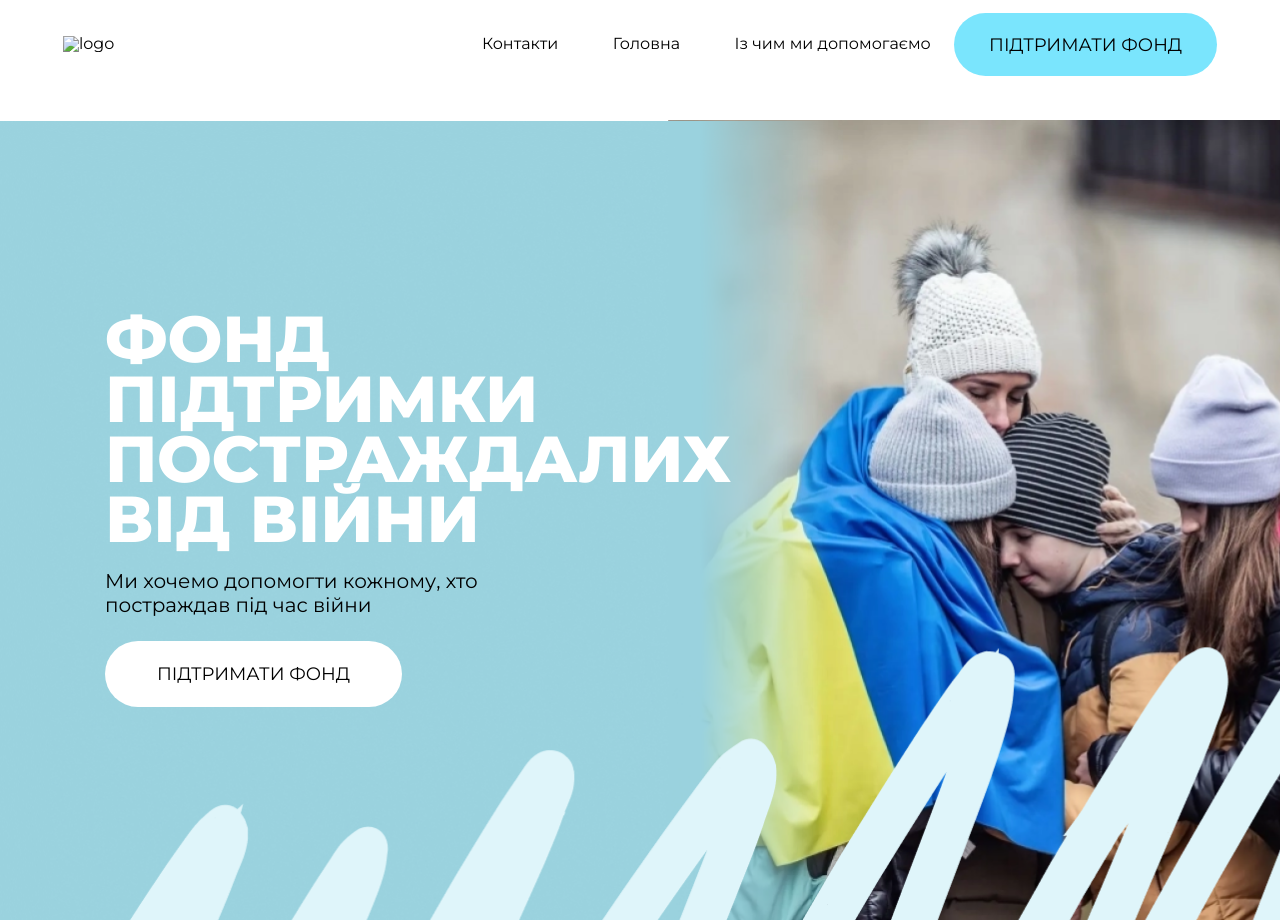
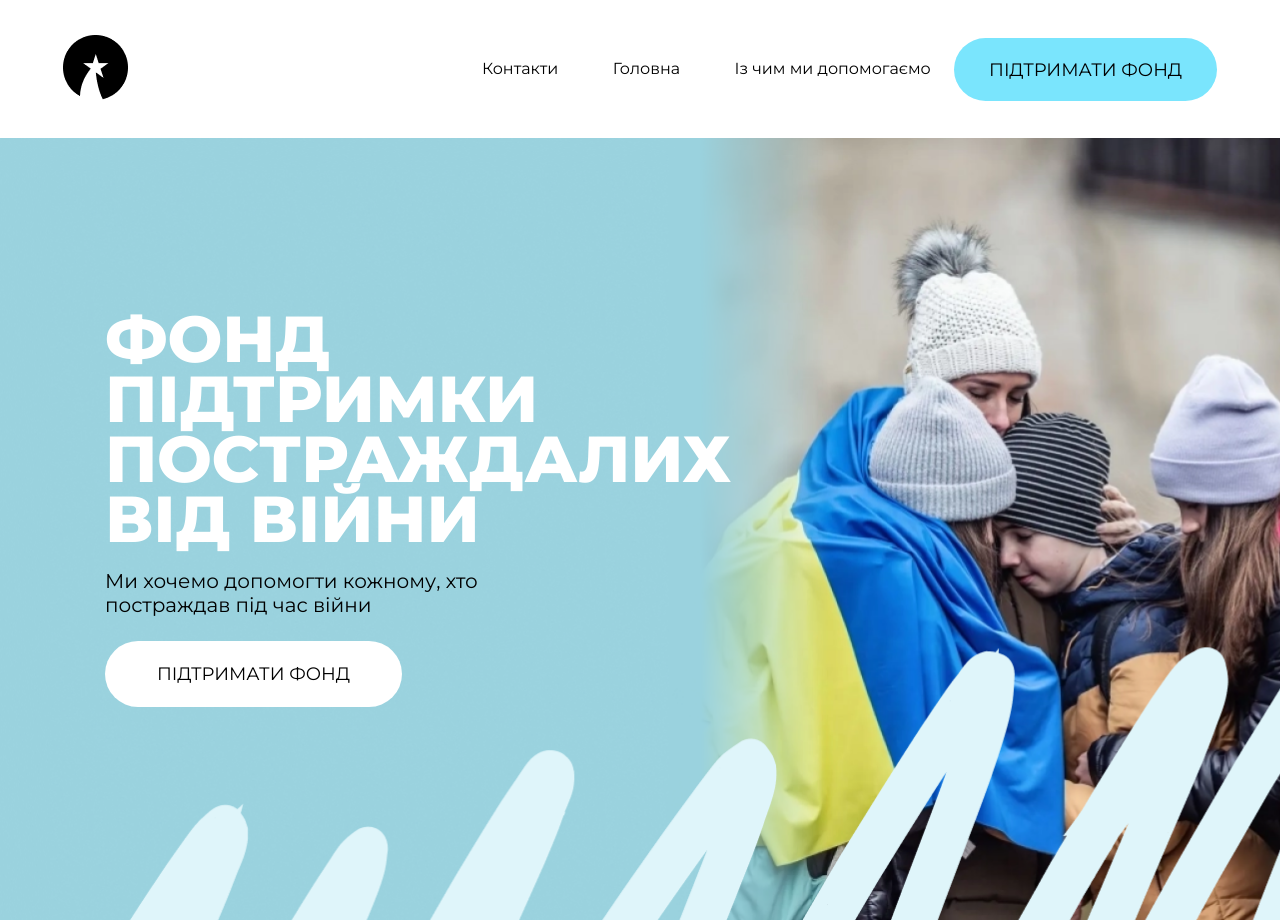
Before and after one commit to shrllwplaingoth/freshcode, a plain HTML site: page index.html in a window 1280 px wide. Shown: the top 920 px of the page. Drawn offline with Linux system fonts and the light colour scheme; files whose address does not match are found by name; a web font is replaced by a local one.

Commit message:
Update index.html

```diff
--- a/index.html
+++ b/index.html
@@ -9,7 +9,7 @@
 </head>
 <body>
     <header class="header-list">
-        <a href="#"><img src="./assests/images/Logo.png" alt="logo"/></a>
+        <a href="#"><img src="Logo.png" alt="logo"/></a>
             <ul class="menu-list">
                 <li><a href="#contacts-link" class="menu-item-link">Контакти</a></li>
                 <li><a href="#" class="menu-item-link">Головна</a></li>
```
